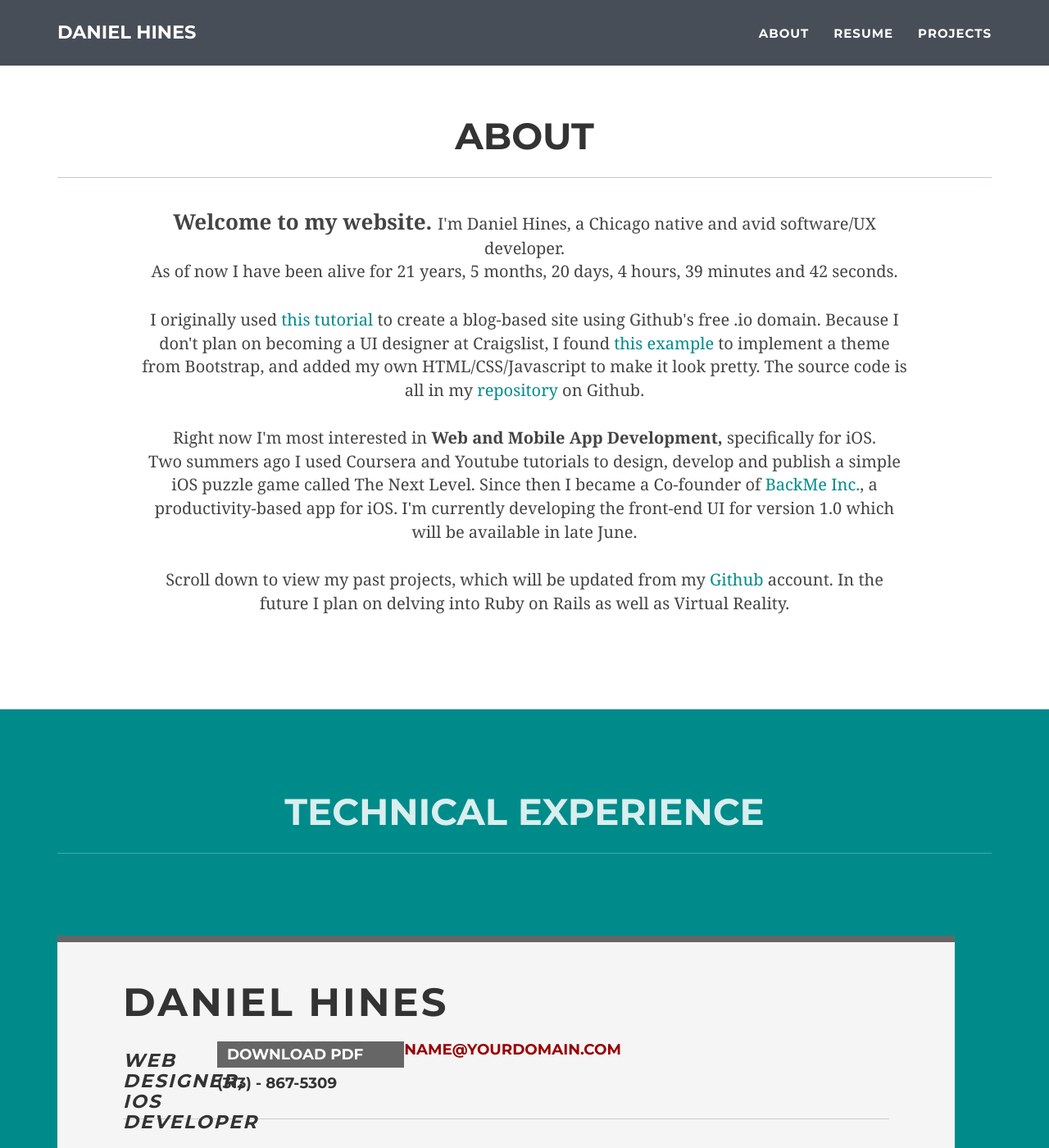
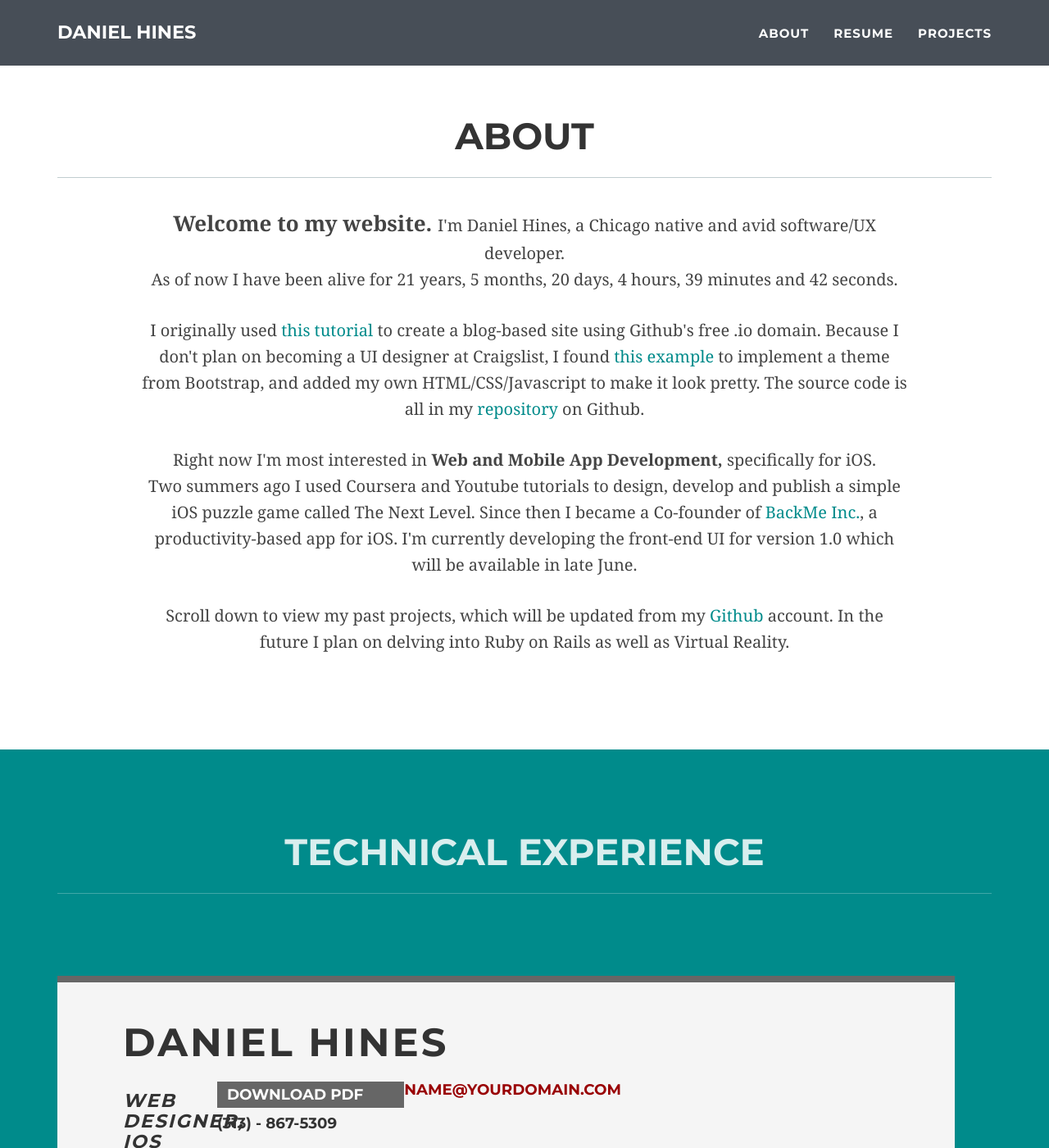
Before and after one commit to danielchines/danielchines.github.io, a Jekyll site: the page built from index.html, in a window 1280 px wide and 1400 px high, scrolled down 782 px. Shown: the whole window at 82% size. Built offline with Jekyll 4.4.1, drawn with Linux system fonts in a browser that asks for light colours.

Commit message:
Update main.css

```diff
--- a/_includes/css/main.css
+++ b/_includes/css/main.css
@@ -199,7 +199,7 @@ section h2.white {
     text-align: center;
     width: 80%;
     margin: 15px auto;
-    text-height: 1.6;
+    line-height: 1.6;
 }
 
 p.project {
```
